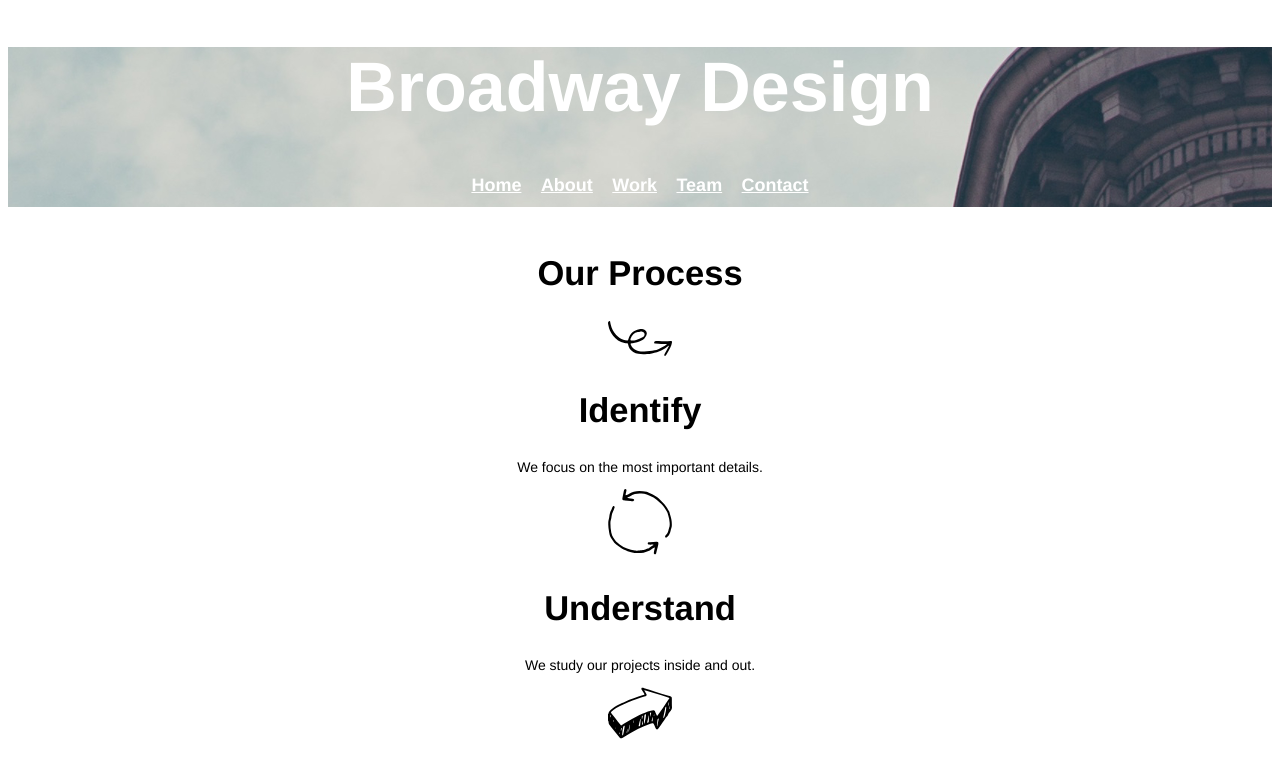
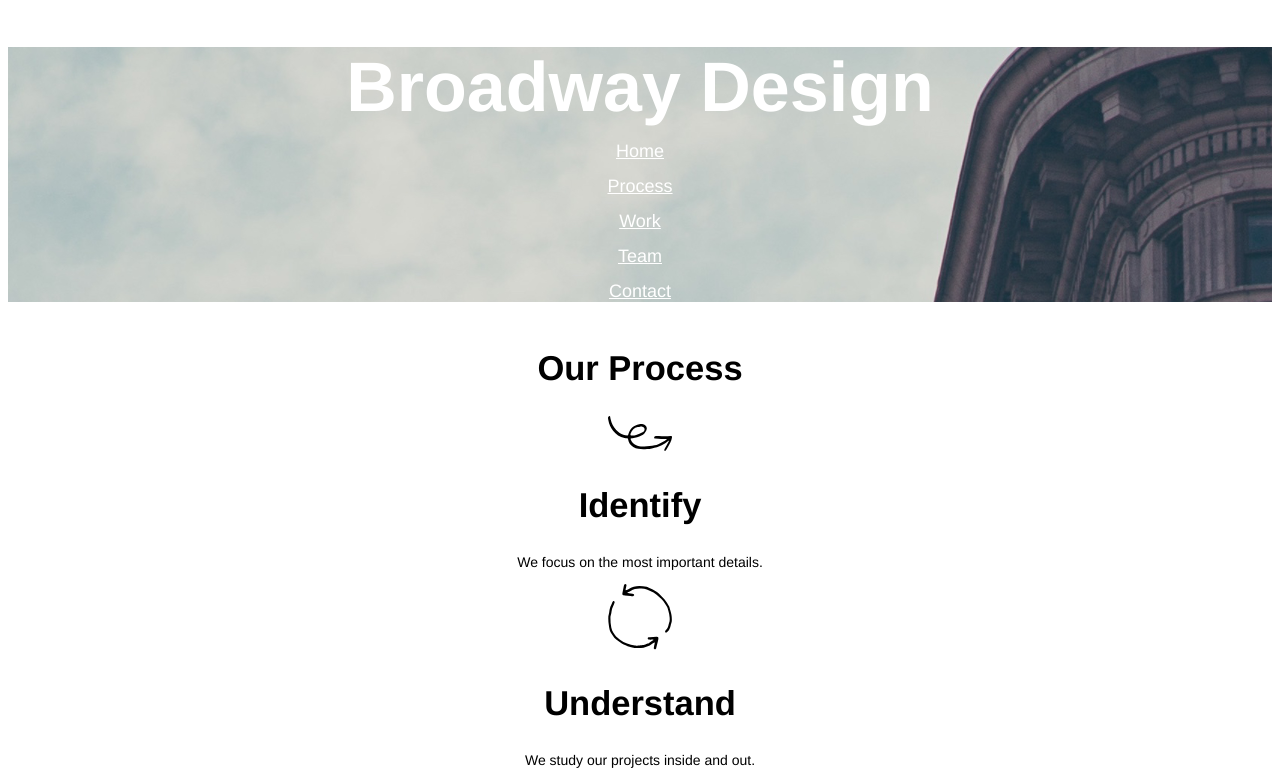
Before and after one commit to GrigorisParaskevakos/Broadway, a plain HTML site: page index.html in a window 1280 px wide. Shown: the top 771 px of the page. Drawn offline with Linux system fonts and the light colour scheme.

Commit message:
final v1

```diff
--- a/index.html
+++ b/index.html
@@ -12,13 +12,14 @@
 <body>
     <!--page's heading-->
     <div id="heading">
-        <h1>Broadway Design
+        <h1>
             <nav id="navigation">
-                <a href="#">Home</a>
-                <a href="#">About</a>
-                <a href="#">Work</a>
-                <a href="#">Team</a>
-                <a href="#">Contact</a>
+                Broadway Design<br/>
+                <p><a href="#">Home</a></p>
+                <p><a href="#">Process</a></p>
+                <p><a href="#">Work</a></p>
+                <p><a href="#">Team</a></p>
+                <p><a href="#">Contact</a></p>
             </nav>
         </h1>
     </div>
@@ -78,12 +79,7 @@
             <a href="#">Team</a>
             <a href="#">Contact</a>
         </p>
-
-
-
-
     </div>
-
 </body>
 
 </html>
--- a/resources/css/style.css
+++ b/resources/css/style.css
@@ -6,6 +6,11 @@
     font-weight: bold;
     color: white;
     text-align: center;
+    background-image: url("../images/theflatironbuilding.png");
+    padding: 0cm;
+}
+
+#heading #navigation {
     background-image: url("../images/theflatironbuilding.png");
 }
 
```
